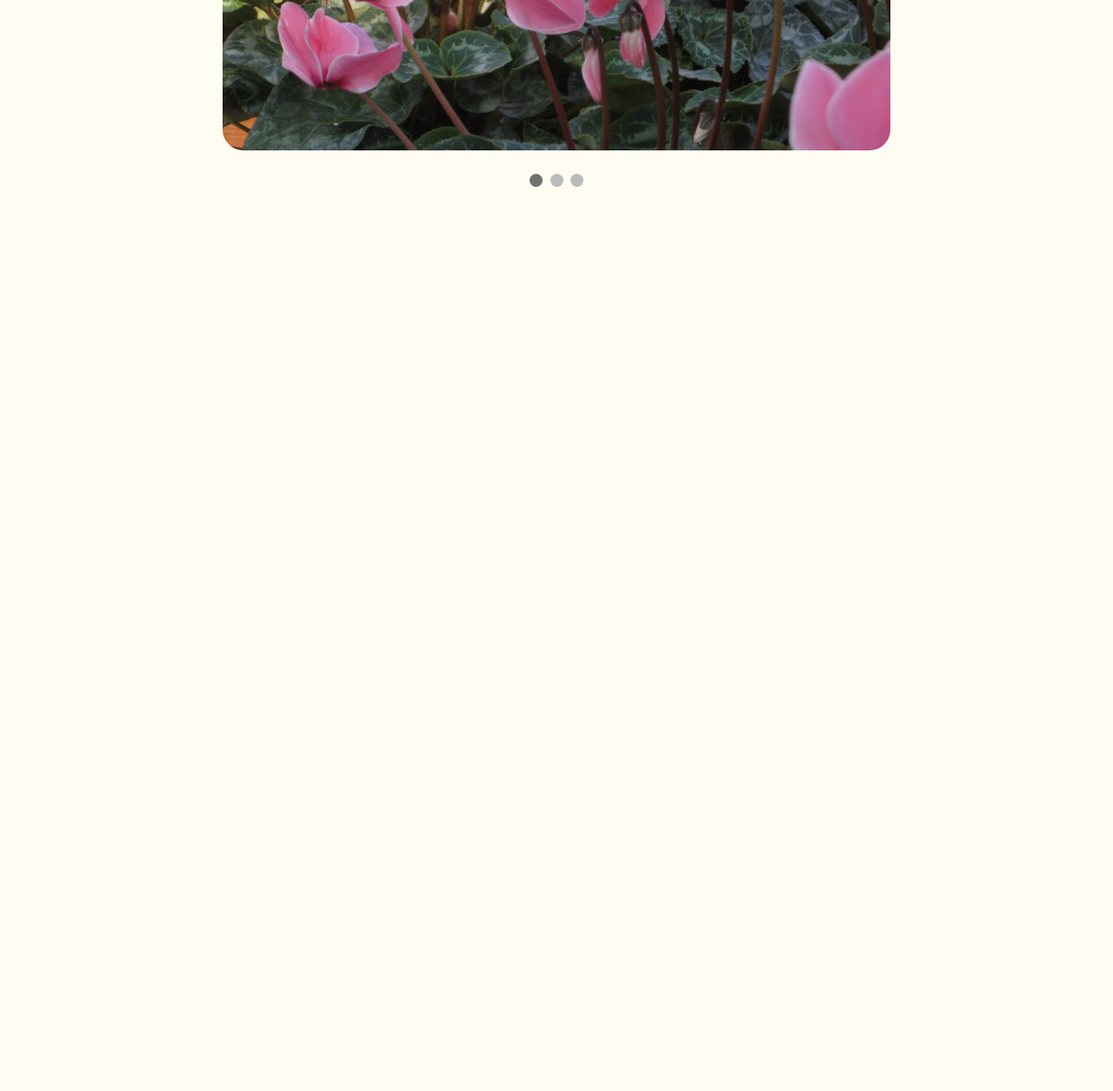
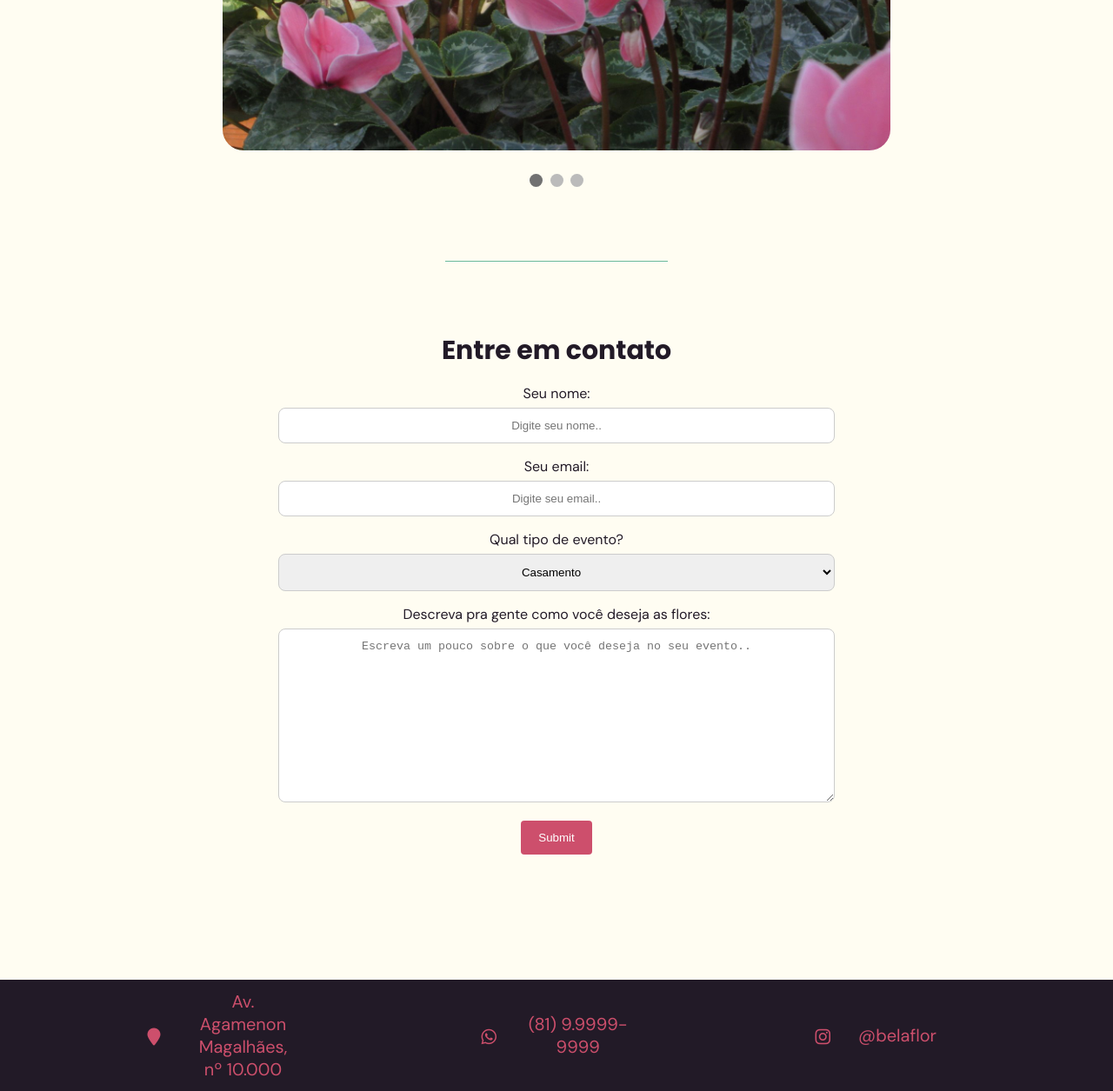
Before and after one commit to dealencarmarcelo/bela-flor-floricultura, a plain HTML site: page index.html in a window 1280 px wide. Shown: the part 3519-4774 px from the top of the page at 87% size. Before the commit the page ends 3819 px from the top, so only its background shows below. Drawn offline with Linux system fonts and the light colour scheme; files whose address does not match are found by name.

Commit message:
add contact section and footer

```diff
--- a/index.html
+++ b/index.html
@@ -162,6 +162,51 @@
           <span class="dot" onclick="currentSlide(3)"></span>
         </div>
       </section>
+
+      <div class="divider-2"></div>
+
+      <section class="section" id="contact">
+        <header>
+          <h2 class="title">Entre em contato</h2>
+        </header>
+        <div class="container contact-area">
+          <form action="">
+            <label for="name">Seu nome:</label>
+            <input type="text" id="name" name="name" placeholder="Digite seu nome..">
+
+            <label for="email">Seu email:</label>
+            <input type="text" id="email" name="email" placeholder="Digite seu email..">
+
+            <label for="event">Qual tipo de evento?</label>
+            <select id="event" name="event">
+              <option value="wedding">Casamento</option>
+              <option value="birthday">Aniversário</option>
+            </select>
+
+            <label for="subject">Descreva pra gente como você deseja as flores:</label>
+            <textarea id="subject" name="subject" placeholder="Escreva um pouco sobre o que você deseja no seu evento.." style="height:200px"></textarea>
+
+            <input type="submit" value="Submit">
+          </form>
+        </div>
+      </section>
+
+      <footer>
+        <div class="footer-area">
+          <div class="info">
+            <i class="fa-solid fa-location-pin"></i>
+            <p>Av. Agamenon Magalhães, nº 10.000</p>
+          </div>
+          <div class="info">
+            <i class="fa-brands fa-whatsapp"></i>
+            <p>(81) 9.9999-9999</p>
+          </div>
+          <div class="info">
+            <i class="fa-brands fa-instagram"></i>
+            <p>@belaflor</p>
+          </div>
+        </div>
+      </footer>
     </main>
 
     <script src="main.js"></script>
--- a/style.css
+++ b/style.css
@@ -30,6 +30,7 @@ img {
   --base-color-second: #f0e27e;
   --base-color-three: #46B74F;
   --base-color-alt: #cd4f6c;
+  --base-color-hover: #E69BA6;
   --title-color: #221A27;
   --text-color: #221A27;
   --text-color-light: hsl(0 0% 98%);
@@ -67,7 +68,7 @@ body {
 }
 
 .button:hover {
-  background: var(--base-color-second);
+  background: var(--base-color-hover);
 }
 .divider-2 {
   margin: auto;
@@ -375,6 +376,27 @@ footer {
   margin: auto;
   background-color: #221A27;
   height: 8rem;
+  color: var(--base-color-alt);
+}
+
+footer i {
+  color: var(--base-color-alt);
+  margin-right: 2rem;
+  margin-top: 5px;
+}
+
+footer .info {
+  display: flex;
+  margin: auto;
+  align-items: center;
+  font-size: 20px;
+  width: 15%;
+}
+
+.footer-area {
+  width: 90%;
+  display: flex;
+  margin: auto;
 }
 
 .slideshow-container {
@@ -462,3 +484,35 @@ footer {
     opacity: 1
   }
 }
+
+input[type=text],
+select,
+textarea {
+  width: 100%;
+  padding: 12px;
+  border: 1px solid #ccc;
+  border-radius: 8px;
+  box-sizing: border-box;
+  margin-top: 6px;
+  margin-bottom: 16px;
+  resize: vertical;
+}
+
+input[type=submit] {
+  background-color: var(--base-color-alt);
+  color: white;
+  padding: 12px 20px;
+  border: none;
+  border-radius: 4px;
+  cursor: pointer;
+}
+
+input[type=submit]:hover {
+  background-color: var(--base-color-hover);
+}
+
+.contact-area {
+  width: 50%;
+  margin: auto;
+  margin-bottom: 4rem;
+}
```
